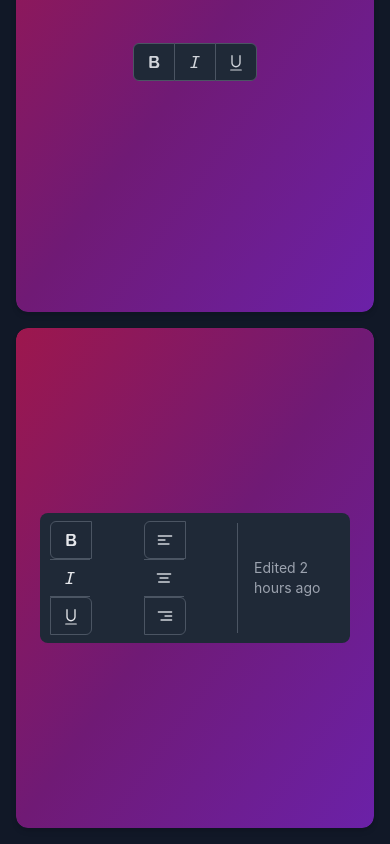
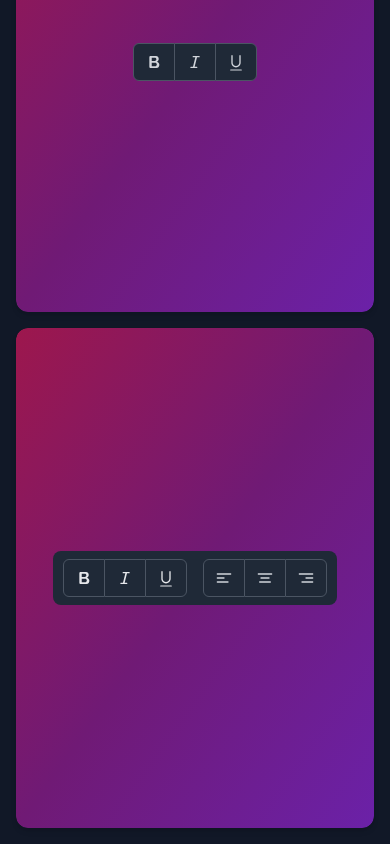
Before and after one commit to ecklf/tailwindcss-radix, a Next.js app in the folder demo/: page / in a window 390 px wide. Shown: the part 3428-4272 px from the top of the page. Built offline with nearby package versions, Linux system fonts and the light colour scheme; a web font is replaced by a local one; what tailwindcss-radix would draw is missing.

Commit message:
style(demo): fix mobile toolbar

```diff
--- a/demo/components/Toolbar.tsx
+++ b/demo/components/Toolbar.tsx
@@ -103,9 +103,9 @@ const Toolbar = (props: Props) => {
         ))}
       </ToolbarPrimitive.ToggleGroup>
 
-      <ToolbarPrimitive.Separator className="w-px h-auto mx-4 my-0.5 dark:bg-gray-600" />
+      <ToolbarPrimitive.Separator className="hidden xl:flex w-px h-auto mx-4 my-0.5 dark:bg-gray-600" />
 
-      <span className="flex items-center pr-2">
+      <span className="items-center hidden pr-2 xl:flex">
         <ToolbarPrimitive.Link
           className={cx(
             "text-sm text-gray-500 dark:text-gray-400",
```
